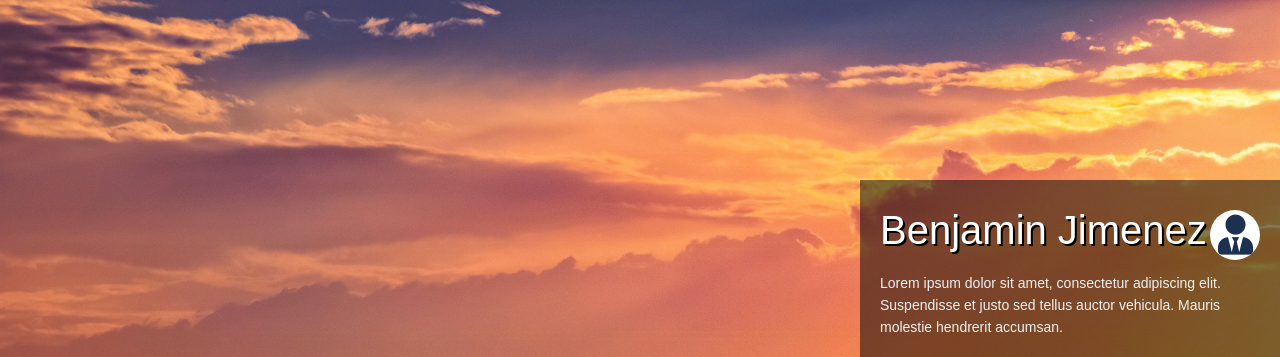
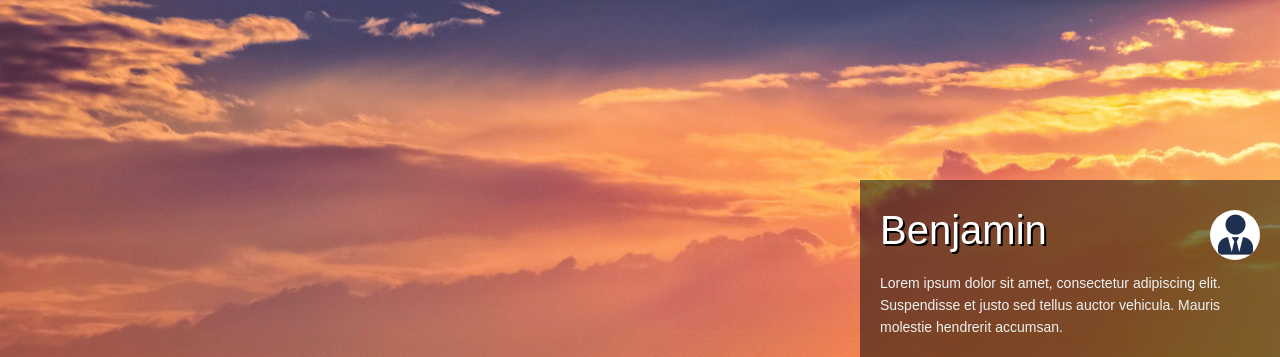
Before and after one commit to benjimenez1/splash-page, a plain HTML site: page index.html in a window 1280 px wide. Shown: the top 357 px of the page. Drawn offline with Linux system fonts and the light colour scheme.

Commit message:
Update index.html

```diff
--- a/index.html
+++ b/index.html
@@ -24,7 +24,7 @@
        <img src="assets/img/suitandtie.jpeg" class="profile" />
 
        <!-- UPDATE THIS -->
-       <h1>Benjamin Jimenez</h1>
+       <h1>Benjamin</h1>
      </header>
 
      <section class="container">
```
